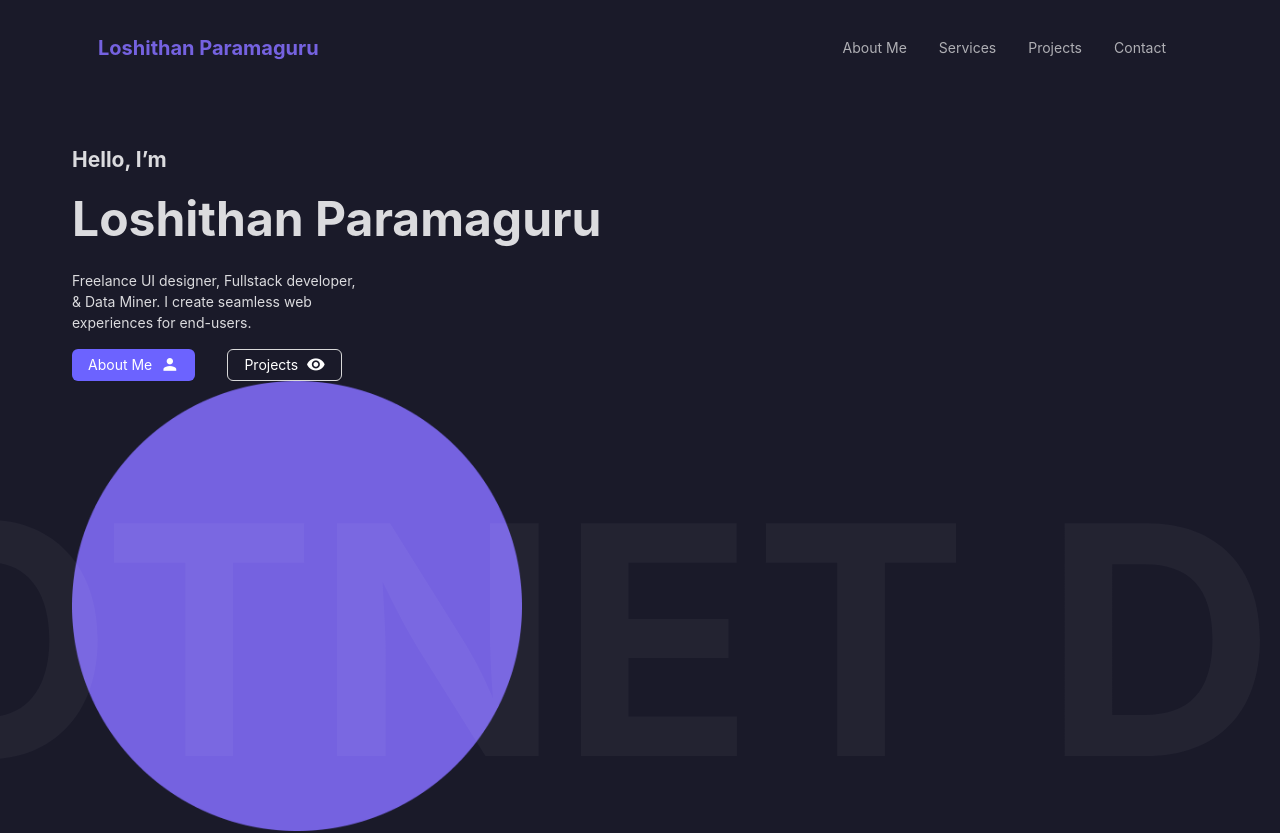
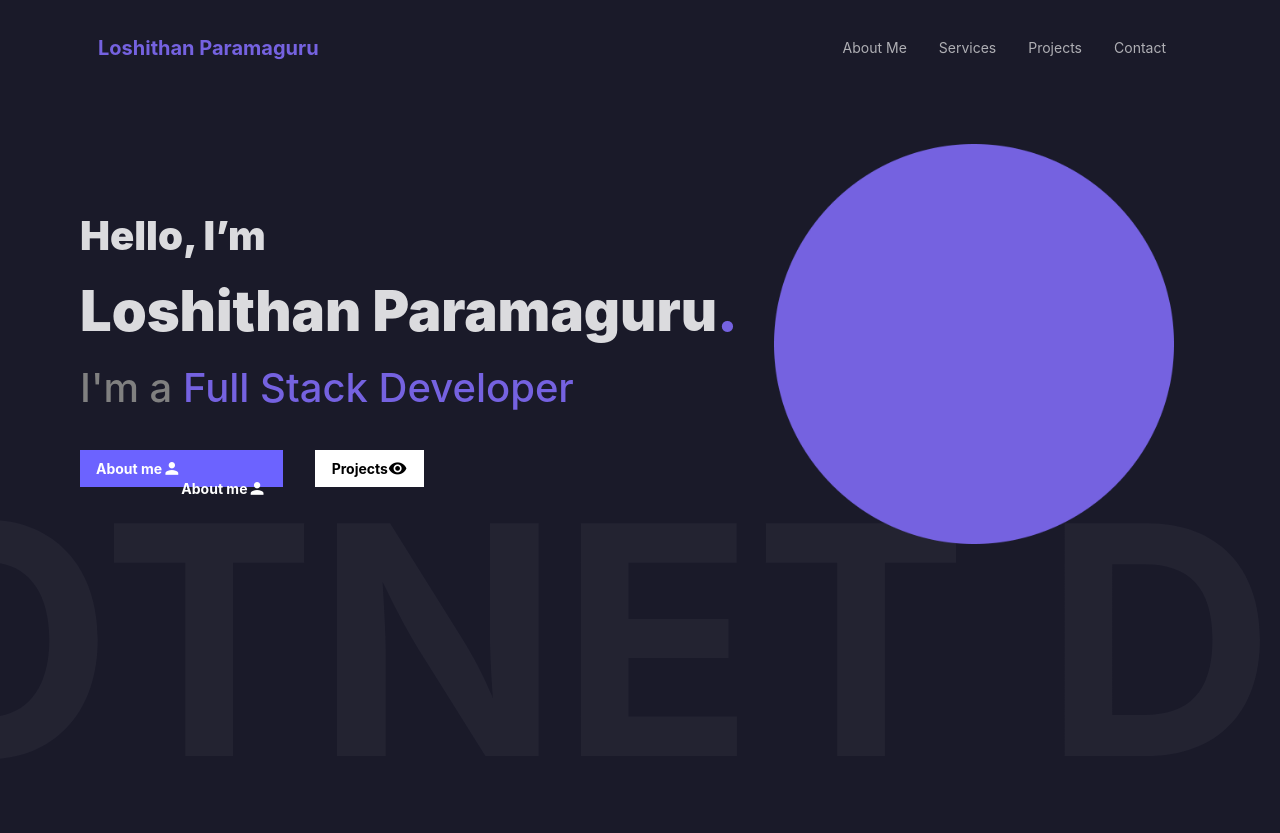
Before and after one commit to loshithan/Personal_portfolio, a React (Vite) app: page / in a window 1280 px wide. Shown: the top 833 px of the page. Built offline with nearby package versions, Linux system fonts and the light colour scheme.

Commit message:
button designs changed

```diff
--- a/src/components/Hero/Hero.jsx
+++ b/src/components/Hero/Hero.jsx
@@ -2,18 +2,101 @@
 import React, { useRef } from "react";
 import "./hero.css";
 import { Row, Col, Button } from "antd";
-import { motion, stagger, useInView } from "framer-motion";
+import { color, motion, stagger, useInView } from "framer-motion";
 export default function Hero() {
   const ref = useRef();
   const isInView = useInView(ref, { once: "true" });
-  const charVariant = {
-    hidden: { opacity: 0 },
-    reveal: { opacity: 1 },
+  const variant = {
+    hidden: { opacity: 0, y: 50 },
+    visible: { opacity: 1, y: 0 },
   };
-  const textCharArr =
-    `Freelance UI designer, Fullstack developer, & Data Miner. I create seamless web experiences for end-users.`
-      .trim()
-      .split("");
+  const transition = { duration: 0.5, ease: "easeOut" };
+  const backgroundVariantBtn = {
+    initial: {
+      backgroundColor: "#6c63ff",
+      color:"#fff"
+    },
+    hover: {
+      backgroundColor: "#fff",
+      color: "#6c63ff",
+      transition: {
+        delay: 0.1,
+        duration: 0.5,
+        ease: [0.19, 1, 0.22, 1],
+      },
+    },
+    animate: {
+      backgroundColor: "#6c63ff",
+      transition: {
+        delay: 0.1,
+        duration: 0.5,
+        ease: [0.19, 1, 0.22, 1],
+      },
+    },
+  };
+  const firstTextVariant = {
+    initial: {
+      y: 0,
+    },
+    hover: {
+      y: -20,
+      transition: {
+        duration: 1.125,
+        ease: [0.19, 1, 0.22, 1],
+      },
+    },
+    animate: {
+      y: 0,
+      transition: {
+        duration: 1.125,
+        ease: [0.19, 1, 0.22, 1],
+      },
+    },
+  };
+  const secondTextVariant = {
+    initial: {
+      y: 20,
+    },
+    hover: {
+      y: 0,
+      transition: {
+        duration: 1.125,
+        ease: [0.19, 1, 0.22, 1],
+      },
+    },
+    animate: {
+      y: 20,
+      transition: {
+        duration: 1.125,
+        ease: [0.19, 1, 0.22, 1],
+      },
+    },
+  };
+  const outlineBackgroundVariantBtn = {
+    initial: {
+      backgroundColor: "#fff",
+      color:"black",
+    },
+    hover: {
+      backgroundColor: "transparent",
+      color: "#fff",
+      transition: {
+        delay: 0,
+        duration: 0.1,
+        ease: [0.19, 1, 0.22, 1],
+      },
+      borderColor:"#fff"
+    },
+    animate: {
+      backgroundColor: "#fff",
+      transition: {
+        delay: 0.1,
+        duration: 0.1,
+        ease: [0.19, 1, 0.22, 1],
+      },
+    },
+  };
+
   return (
     <section
       className="hero-section"
@@ -33,13 +116,11 @@ export default function Hero() {
         {" "}
         FULLSTACK DOTNET DEVELOPER{" "}
       </motion.div>{" "}
-      <Row align={"middle"} gutter={16}>
-        <div ref={ref}>
+      <Row align={"middle"} gutter={[16, 16]} style={{ gap: "20px" }}>
+        <Col ref={ref}>
           <motion.h2
-            variants={{
-              hidden: { opacity: 0, y: 75 },
-              visible: { opacity: 1, y: 0 },
-            }}
+            variants={variant}
+            transition={transition}
             initial={"hidden"}
             animate={"visible"}
             style={{ marginTop: "0" }}
@@ -47,87 +128,95 @@ export default function Hero() {
             Hello, I’m
           </motion.h2>
           <motion.h1
-            variants={{
-              hidden: { opacity: 0, y: 75 },
-              visible: { opacity: 1, y: 0 },
-            }}
+            variants={variant}
+            initial={"hidden"}
+            animate={"visible"}
+            transition={transition}
+            style={{ fontSize: "3rem" }}
+          >
+            Loshithan Paramaguru
+            <span style={{ color: "var(--primary-color)" }}>.</span>
+          </motion.h1>
+          <motion.h3
+            variants={variant}
             initial={"hidden"}
             animate={"visible"}
             style={{ fontSize: "3rem" }}
+            transition={transition}
           >
-            Loshithan Paramaguru
-          </motion.h1>
-          <div className="hero-description">
-            <motion.p
-              initial={"hidden"}
-              whileInView={"reveal"}
-              transition={{ staggerChildren: 0.02 }}
-              viewport={{ once: true }}
-            >
-              {textCharArr.map((char) => (
-                <motion.span
-                  key={char}
-                  variants={charVariant}
-                  transition={{ duration: 0.5 }}
-                >
-                  {char}
-                </motion.span>
-              ))}
-            </motion.p>
-          </div>
-          <div style={{ marginTop: "1rem" }}>
+            <span style={{ color: "GrayText" }}>I'm a</span>{" "}
+            <span style={{ color: "var(--primary-color)" }}>
+              Full Stack Developer
+            </span>
+          </motion.h3>
+          <div style={{ marginTop: "2rem" }}>
             <Row gutter={16} style={{ marginLeft: "-16px" }}>
-              <Button
+              <motion.button
+                size="large"
                 style={{
                   margin: "0 1rem",
                   padding: "0.5rem 1rem",
-                  backgroundColor: "#6c63ff",
                   border: "none",
-                  color: "#fff",
                   cursor: "pointer",
                   display: "flex", // Use flexbox for alignment
                   alignItems: "center",
                   justifyContent: "space-between", // Adjust spacing between items
                 }}
                 type="default"
+                initial="initial"
+                whileHover="hover"
+                animate="animate"
+                variants={backgroundVariantBtn}
               >
-                <p style={{ margin: 0 }}>About Me</p>
-                <span className="material-icons" style={{ fontSize: "1.2rem" }}>
+                <motion.p variants={firstTextVariant} style={{ margin: 0, fontWeight: 700 }}>About me</motion.p>
+                <motion.span variants={firstTextVariant} className="material-icons" style={{ fontSize: "1.2rem" }}>
                   person
-                </span>
-              </Button>
-              <Button
-                className="custom-button"
+                </motion.span>
+                <motion.p variants={secondTextVariant} aria-hidden style={{ margin: 0, fontWeight: 700 }}>About me</motion.p>
+                <motion.span variants={secondTextVariant} aria-hidden className="material-icons" style={{ fontSize: "1.2rem" }}>
+                  person
+                </motion.span>
+              </motion.button>
+              <motion.button
+                // className="custom-button"
+                size="large"
                 style={{
                   margin: "0 1rem",
                   padding: "0.5rem 1rem",
-                  backgroundColor: " transparent",
-                  color: "#fff",
                   cursor: "pointer",
+                  display: "flex", // Use flexbox for alignment
+                  alignItems: "center",
+                  justifyContent: "space-between", // Adjust spacing between items
+                  // borderColor:"#6c63ff"
                 }}
+                initial="initial"
+                whileHover="hover"
+                animate="animate"
+                variants={outlineBackgroundVariantBtn}
                 type="default"
+                // variant="outlined"
               >
-                <p style={{ margin: 0 }}>Projects</p>
+                <p style={{ margin: 0, fontWeight: 700 }}>Projects</p>
                 <span class="material-icons" style={{ fontSize: "1.2rem" }}>
                   visibility
                 </span>
-              </Button>
+              </motion.button>
             </Row>
           </div>
-        </div>
-        <div>
+        </Col>
+        <Col>
           <div>
             {" "}
             <motion.img
               src="src/assets/circle.png"
               alt="circle"
-              style={{ height: "450px" }}
+              style={{ height: "400px" }}
               initial={{ scale: 0, opacity: 0 }}
               animate={{ scale: 1, opacity: 1 }}
               transition={{ duration: 2, ease: "easeInOut" }}
             />{" "}
           </div>{" "}
-        </div>
+        </Col>
       </Row>
     </section>
   );
--- a/src/components/Hero/hero.css
+++ b/src/components/Hero/hero.css
@@ -2,11 +2,23 @@
   text-align: "left";
 }
 .hero-section h1,
-.hero-section h2 {
-  margin-top: 0;
+.hero-section h2,.hero-section h3  {
+  margin-top: 0 !important;
 }
 .hero-section h1 {
-  margin-bottom: 1.5rem;
+  margin-bottom: 15px !important;
+  font-size: 3.5rem !important;
+  font-weight: 900;
+}
+.hero-section h2 {
+  margin-bottom: 15px;
+  font-size: 2.5rem !important;
+  font-weight: 900;
+}
+.hero-section h3 {
+  margin-bottom: 15px;
+  font-size: 2.5rem !important;
+  font-weight: 500;
 }
 .hero-description {
   width: 40%;
@@ -30,3 +42,6 @@
   white-space: nowrap;
   pointer-events: none; /* Ensures the text doesn't interfere with other elements */
 }
+button{
+  border-radius: 0% !important;
+}
```
